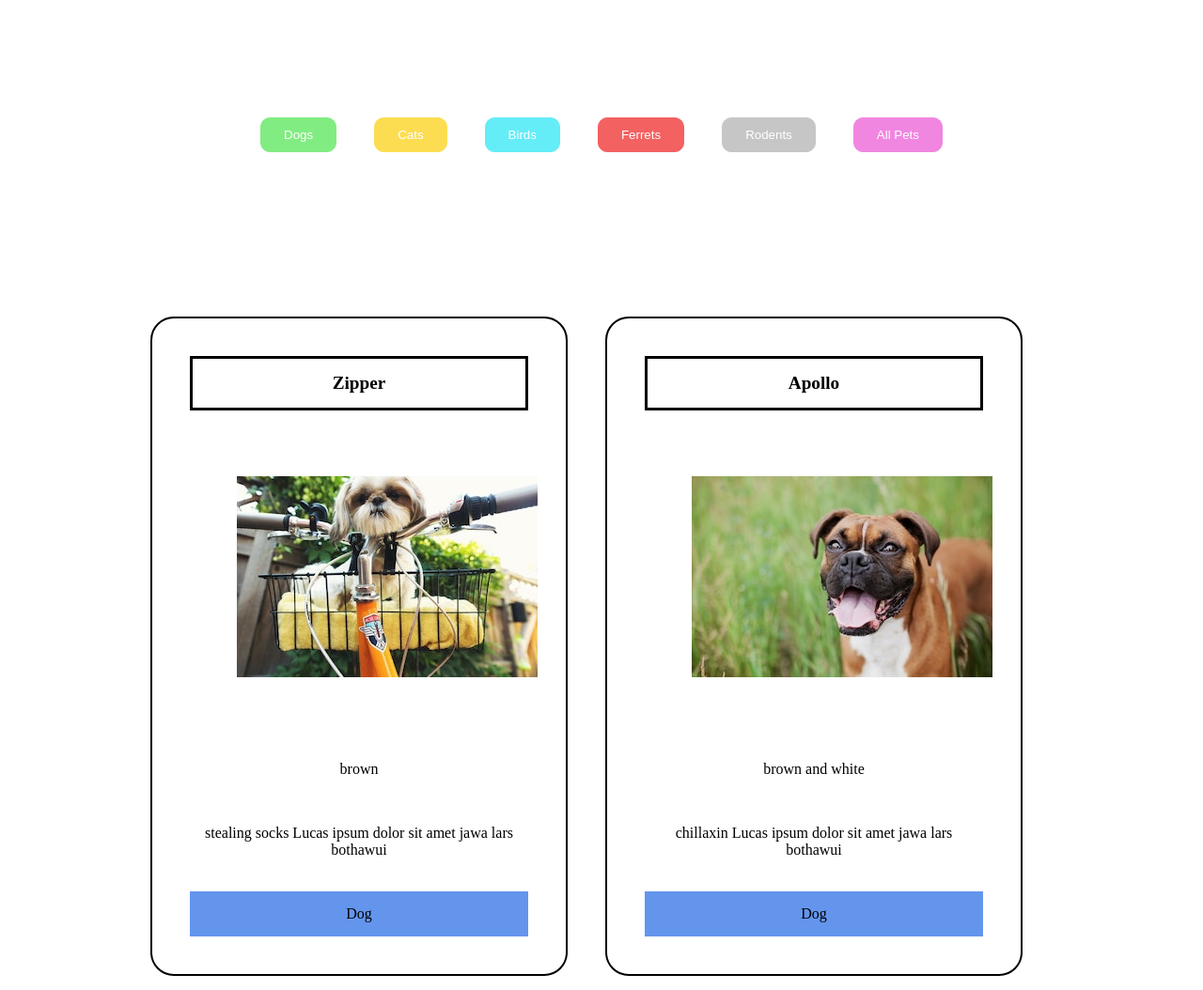
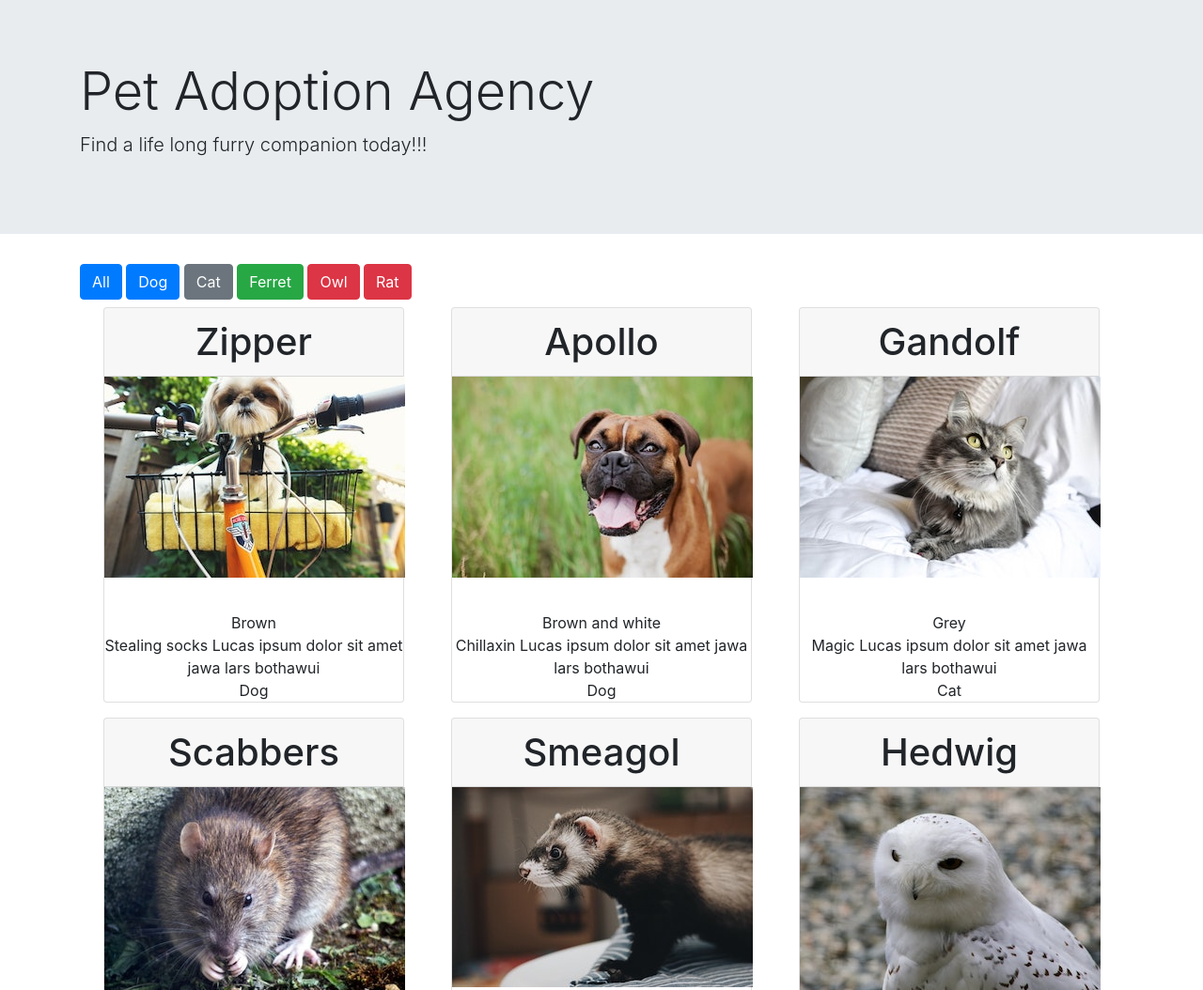
Before and after one commit to wppattonjr/pet-adoption, a plain HTML site: page index.html in a window 1280 px wide. Shown: the top 1054 px of the page at 94% size. Drawn offline with nearby package versions, Linux system fonts and the light colour scheme.

Commit message:
added bootstrap and javascript to take the place of my html. I did some styling as well. Also started working on the loop to make the buttons sort my cards.

```diff
--- a/index.html
+++ b/index.html
@@ -3,25 +3,36 @@
 <head>
     <meta charset="UTF-8">
     <meta name="viewport" content="width=device-width, initial-scale=1.0">
+    <link rel="stylesheet" href="https://stackpath.bootstrapcdn.com/bootstrap/4.5.0/css/bootstrap.min.css" integrity="sha384-9aIt2nRpC12Uk9gS9baDl411NQApFmC26EwAOH8WgZl5MYYxFfc+NcPb1dKGj7Sk" crossorigin="anonymous">
     <link rel="stylesheet" href="main.css">
     <title>Document</title>
 </head>
 <body>
-    <div class="pet-card-buttons">
-        <button id="dog-button" oneclick="filterSelections('dogs')">Dogs</button>
-        <button id="cat-button" oneclick="filterSelections('cats')">Cats</button>
-        <button id="bird-button" oneclick="filterSelections('birds')">Birds</button>
-        <button id="ferret-button" oneclick="filterSelections('ferets')">Ferrets</button>
-        <button id="rodent-button" oneclick="filterSelections('rodents')">Rodents</button>
-        <button id="all-pets-button" oneclick="filterSelections('all')">All Pets</button>
+    <div class="jumbotron jumbotron-fluid">
+        <div class="container">
+          <h1 class="display-4">Pet Adoption Agency</h1>
+          <p class="lead">Find a life long furry companion today!!!</p>
+        </div>
       </div>
+    <div class="container mt-text-center">
+        <div id="pet-card-buttons">
+            <button type="button" class="btn btn-primary" id="All">All</button>
+            <button type="button" class="btn btn-primary" id="Dog">Dog</button>
+            <button type="button" class="btn btn-secondary" id="Cat">Cat</button>
+            <button type="button" class="btn btn-success" id="Ferret">Ferret</button>
+            <button type="button" class="btn btn-danger" id="Owl">Owl</button>
+            <button type="button" class="btn btn-danger" id="Rat">Rat</button>
 
-      <div class="filter-container">
-          <div class="filterDiv dogs"></div>
-   <!--  <div class="pet-cards"> -->
-    <div class="pets" id="pets" ></div>
+      </div>
+    <!--  <div class="pet-cards"> -->
+        <div id="pets" class="d-flex flex-wrap justify-content-around" ></div>
 
 
+
+
+    <script src="https://code.jquery.com/jquery-3.5.1.slim.min.js" integrity="sha384-DfXdz2htPH0lsSSs5nCTpuj/zy4C+OGpamoFVy38MVBnE+IbbVYUew+OrCXaRkfj" crossorigin="anonymous"></script>
+<script src="https://cdn.jsdelivr.net/npm/popper.js@1.16.0/dist/umd/popper.min.js" integrity="sha384-Q6E9RHvbIyZFJoft+2mJbHaEWldlvI9IOYy5n3zV9zzTtmI3UksdQRVvoxMfooAo" crossorigin="anonymous"></script>
+<script src="https://stackpath.bootstrapcdn.com/bootstrap/4.5.0/js/bootstrap.min.js" integrity="sha384-OgVRvuATP1z7JjHLkuOU7Xw704+h835Lr+6QL9UvYjZE3Ipu6Tp75j7Bh/kR0JKI" crossorigin="anonymous"></script>
     <script src="main.js"></script>
 </body>
 </html>
--- a/main.css
+++ b/main.css
@@ -1,90 +1,13 @@
-*{
-    margin: 20px;
-    padding: 15px;
+.img-container {
+    height: 250px;
+    background-size: cover;
+    background-position: center;
 }
 
-.pet-card-buttons {
-    display: flex;
-    color: white;
-    justify-content: center;
-    border-radius: 25px;
+.card-header {
+    text-align: center;
 }
 
-#dog-button {
-    background-color: rgb(129, 236, 129);
-    border: 1px solid rgb(129, 236, 129);
-    color: white;
-    padding: 10px 24px;
-    border-radius: 10px;
+.card-text {
+    text-align: center;
 }
-
-#cat-button {
-    background-color: rgb(252, 221, 82);
-    border: 1px solid rgb(252, 221, 82);
-    color: white;
-    padding: 10px 24px;
-    border-radius: 10px;
-}
-
-#bird-button {
-    background-color: rgb(100, 237, 247);
-    border: 1px solid rgb(100, 237, 247);
-    color: white;
-    padding: 10px 24px;
-    border-radius: 10px;
-}
-
-#ferret-button {
-    background-color: rgb(243, 97, 97);
-    border: 1px solid rgb(243, 97, 97);
-    color: white;
-    padding: 10px 24px;
-    border-radius: 10px;
-}
-
-#rodent-button {
-    background-color: rgb(199, 198, 198);
-    border: 1px solid rgb(199, 198, 198);
-    color: white;
-    padding: 10px 24px;
-    border-radius: 10px;
-}
-
-#all-pets-button {
-    background-color: rgb(241, 134, 224);
-    border: 1px solid rgb(241, 134, 224);
-    color: white;
-    padding: 10px 24px;
-    border-radius: 10px;
-}
-
-.pet-card {
-    display: flex;
-    flex-wrap: wrap;
-    justify-content: space-around;
-}
-
-.pet-card {
-    border: 2px solid black;
-    border-radius: 25px;
-    background-color: white;
-    text-align: center;
-    display: inline-block;
-    padding: 20px;
-    width: 400px;
-}
-
-#pet-card-name {
-    font-size: larger;
-    text-align: center;
-    font-weight: bolder;
-}
-
-#pet-card-name {
-    border: 3px solid black;
-
-}
-
-#pet-card-footer {
-    background-color: cornflowerblue;
-}
--- a/main.js
+++ b/main.js
@@ -4,67 +4,94 @@ const pets  = [
     {
         image: "pet-adoption-images/Zipper.jpg",
         name: "Zipper",
-        color: "brown",
-        specialSkill: "stealing socks Lucas ipsum dolor sit amet jawa lars bothawui ",
+        color: "Brown",
+        specialSkill: "Stealing socks Lucas ipsum dolor sit amet jawa lars bothawui ",
         typeOfPet: "Dog",
     },
     {
         image: "pet-adoption-images/Apollo.jpg",
         name: "Apollo",
-        color: "brown and white",
-        specialSkill: "chillaxin Lucas ipsum dolor sit amet jawa lars bothawui ",
+        color: "Brown and white",
+        specialSkill: "Chillaxin Lucas ipsum dolor sit amet jawa lars bothawui ",
         typeOfPet: "Dog",
     },
     {
         image: "pet-adoption-images/Gandolf.jpg",
         name: "Gandolf",
-        color: "grey",
-        specialSkill: "magic Lucas ipsum dolor sit amet jawa lars bothawui ",
+        color: "Grey",
+        specialSkill: "Magic Lucas ipsum dolor sit amet jawa lars bothawui ",
         typeOfPet: "Cat",
     },
     {
         image: "pet-adoption-images/Scabbers.jpg",
         name: "Scabbers",
-        color: "brownish",
-        specialSkill: "turning human Lucas ipsum dolor sit amet jawa lars bothawui ",
+        color: "Brown-ish",
+        specialSkill: "Turning human Lucas ipsum dolor sit amet jawa lars bothawui ",
         typeOfPet: "Rat",
     },
     {
         image: "pet-adoption-images/Smeagol.jpg",
         name: "Smeagol",
-        color: "grey-ish",
-        specialSkill: "directions Lucas ipsum dolor sit amet jawa lars bothawui ",
+        color: "Grey-ish",
+        specialSkill: "Directions Lucas ipsum dolor sit amet jawa lars bothawui ",
         typeOfPet: "Ferret",
     },
     {
         image: "pet-adoption-images/Hedwig.jpg",
         name: "Hedwig",
-        color: "white and black",
-        specialSkill: "delivering messages Lucas ipsum dolor sit amet jawa lars bothawui ",
+        color: "White and black",
+        specialSkill: "Delivering messages Lucas ipsum dolor sit amet jawa lars bothawui ",
         typeOfPet: "Owl",
     },
-]
+];
+
+const handleButtonClick = (e) => {
+    const buttonID = e.target.id;
+
+    const selectedPets = [];
+    for (let i = 0; i < pets.length; i++) {
+        if(pets[i].typeOfPet === buttonID) {
+            selectedPets.push(pets[i]);
+        }
+    }
+
+    if (buttonID === 'All' || buttonID === e.currentTarget.id){
+        buildPetCards(pets)
+    }else {
+        buildPetCards(selectedPets);
+    }
+}
 
 const printToDom = (divId, textToPrint) => {
     const selectedDiv = document.getElementById(divId);
     selectedDiv.innerHTML = textToPrint;
 }
 
-const buildPetCards = () => {
-    let domString = "";
+const buildPetCards = (cardsForPets) => {
+    let domString = '';
 
     for (let i = 0; i < pets.length; i++) {
-        domString += `<div class="pet-card">`;
-        domString +=    `<div id="pet-card-name">${pets[i].name}</div>`;
-        domString +=    `<div id="pet-card-image"><img src=${pets[i].image}></div>`;
-        domString +=    `<div>${pets[i].color}</div>`;
-        domString +=    `<div>${pets[i].specialSkill}</div>`;
-        domString +=    `<div id="pet-card-footer">${pets[i].typeOfPet}</div>`;
-        domString += `</div>`;
-
+        domString += `<div class="card my-2" style="width: 20rem;" id="${i}">
+                            <h1 class="card-header">${cardsForPets[i].name}</h1>
+                            <div class="img-container" style="background-image"><img src=${cardsForPets[i].image}></div>
+                            <p1 class="card-text">${cardsForPets[i].color}</p1>
+                            <p2 class="card-text">${cardsForPets[i].specialSkill}</p2>
+                            <p3 class="card-text">${cardsForPets[i].typeOfPet}</p3>
+                      </div>`
     }
 
     printToDom("pets", domString)
 }
 
-    buildPetCards();
+const buttonEvents = () => {
+
+    document.querySelector('#pet-card-buttons').addEventListener('click', handleButtonClick);
+
+}
+
+    const init = () => {
+        buttonEvents();
+        buildPetCards(pets);
+}
+
+init();
```
